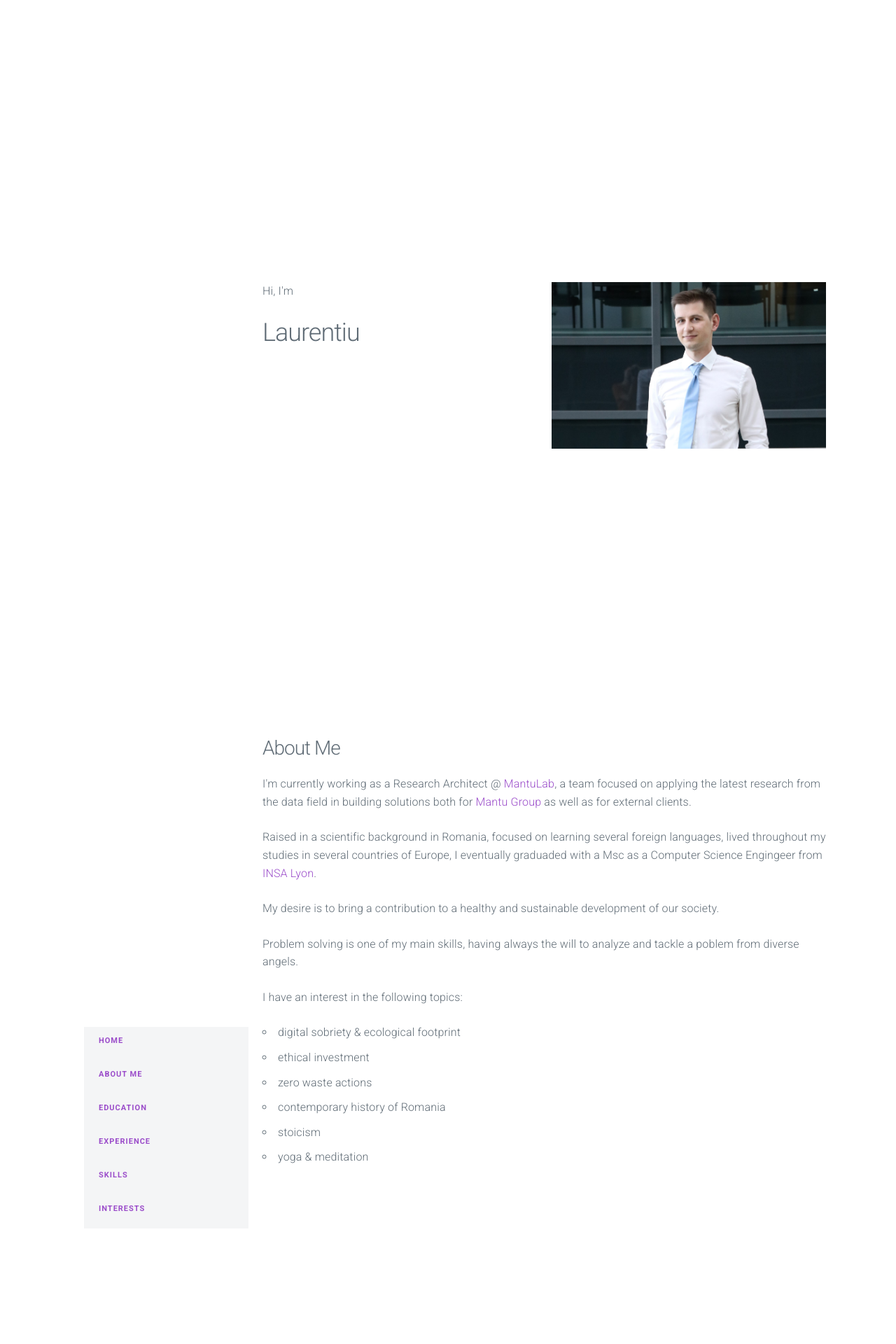
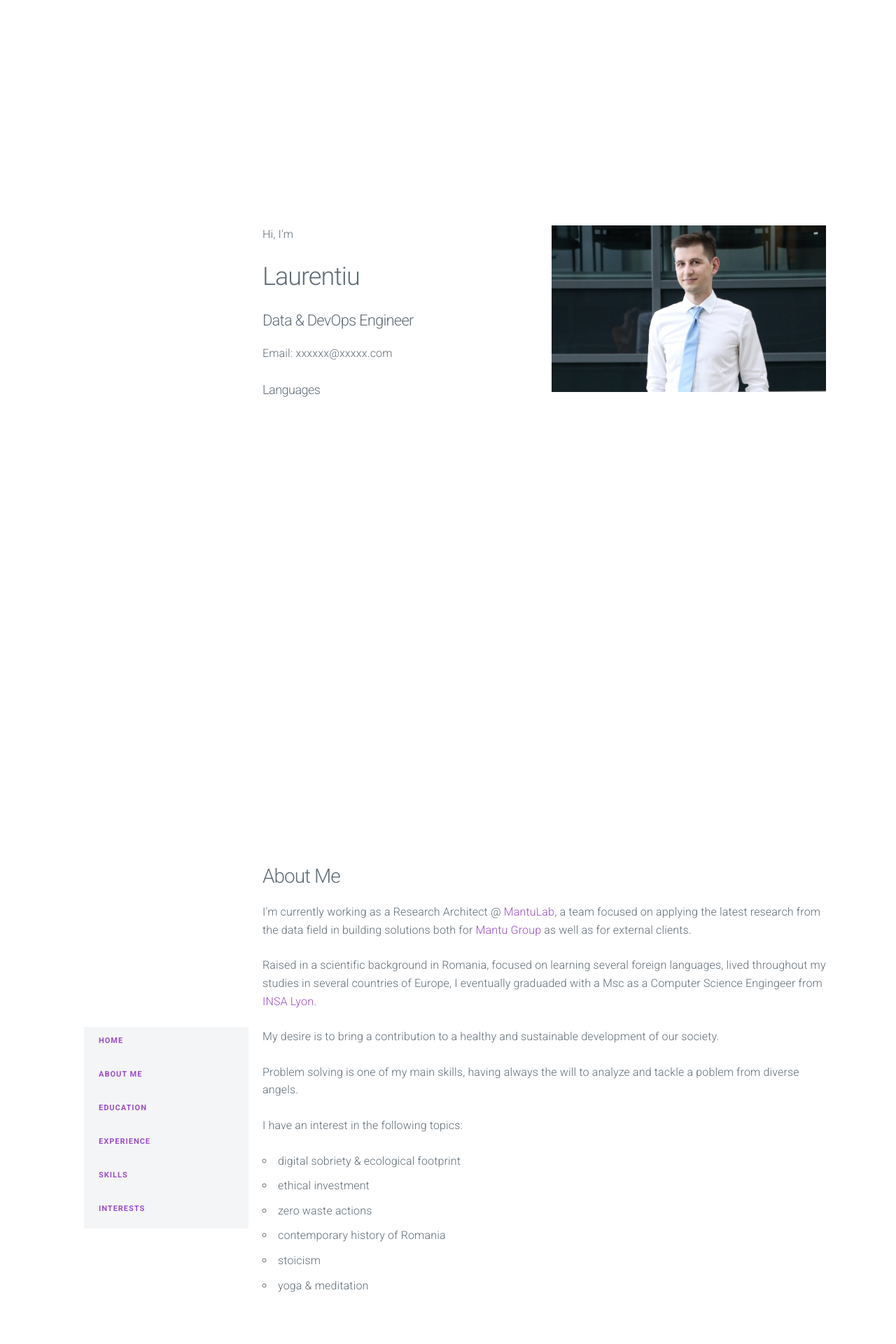
Before and after one commit to lcapatina/personal-website, a Jekyll site: the page built from index.html, in a window 1280 px wide. Shown: the top 1920 px of the page at 70% size. Built offline with Jekyll 4.4.1, drawn with Linux system fonts in a browser that asks for light colours; nearby versions of some CDN libraries; some of the changed text lies outside the part shown.

Commit message:
stable version for home, aboutme and education

```diff
--- /dev/null
+++ b/_includes/aboutme.html
@@ -0,0 +1,27 @@
+<h3 class="title">
+    About Me
+</h3>
+<div>
+    <p>
+        I'm currently working as a Research Architect @ <a href="https://www.mantulab.com">MantuLab</a>, a team focused on applying the latest research from the data field in building solutions both for <a href="https://www.mantu.com">Mantu Group</a> as well as for external clients.
+    </p>
+    <p>
+        Raised in a scientific background in Romania, focused on learning several foreign languages, lived throughout my studies in several countries of Europe, I eventually graduaded with a Msc as a Computer Science Engingeer from <a href="https://www.insa-lyon.fr/">INSA Lyon</a>.
+    </p>
+    <p>
+        My desire is to bring a contribution to a healthy and sustainable development of our society.
+    </p>
+    <p>
+        Problem solving is one of my main skills, having always the will to analyze and tackle a poblem from diverse angels.
+    </p>
+    </p>
+        I have an interest in the following topics:
+    </p>
+    <ul>
+        {% for item in site.data.interests  %}
+            <li>
+            {{item.name}}
+            </li>
+        {% endfor  %}
+    </ul>
+</div>
--- /dev/null
+++ b/_includes/education.html
@@ -0,0 +1,103 @@
+
+<h3 class="title">
+Education
+</h3>
+<div class="education-card row">
+    <div class="column">
+        <div class="row">
+            <h5>M. Eng. in Computer Science and Information Technology</h5>
+        </div>
+        <div class="row">
+            <h6><strong>Institut National des Sciences Appliquées de Lyon</strong> - Département Informatique</h6>
+        </div>
+        <div class="row">
+            <h6>2011 - 2016</h6>
+        </div>
+        <div class="row">
+            <div class="column">
+                <dl>
+                    <dt>
+                        Advanced Operating Systems
+                    </dt>
+                    <dt>
+                        Algorithms OOP and C++
+                    </dt>
+                    <dt>
+                        Security
+                    </dt>
+                </dl>
+            </div>
+            <div class="column">
+                <dl>
+                    <dt>
+                        Relational and distributed DBMS
+                    </dt>
+                    <dt>
+                        Business Intelligence
+                    </dt>
+                    <dt>
+                        Basics in Networking
+                    </dt>
+                </dl>
+            </div>
+            <div class="column">
+                <dl>
+                    <dt>
+                        Introduction in AI
+                    </dt>
+                    <dt>
+                        Probabilities & Statistics
+                    </dt>
+                    <dt>
+                        Semantical Web
+                    </dt>
+                </dl>
+            </div>
+        </div>
+    </div>
+</div>
+<div class="education-card row">
+    <div class="column">
+        <div class="row">
+            <h5>Exchange program</h5>
+        </div>
+        <div class="row">
+            <h6><strong>KTH Royal Institue of Technology Stockholm</strong> - Department of Computer Science</h6>
+        </div>
+        <div class="row">
+            <h6>2015 - 2016</h6>
+        </div>
+        <div class="row">
+            <div class="column">
+                <dl>
+                    <dt>
+                        Machine Learning Advanced Course
+                    </dt>
+                    <dt>
+                        Network Management
+                    </dt>
+                </dl>
+            </div>
+            <div class="column">
+                <dl>
+                    <dt>
+                        Distributed AI & Intelligent Agents
+                    </dt>
+                    <dt>
+                        Human Perception for IT
+                    </dt>
+                </dl>
+            </div>
+        </div>
+    </div>
+</div>
+<div class="education-card row">
+    <div class="column">
+        <div class="row">
+            <h5>Baccalaureate - Romania</h5>
+        </div>
+        <div class="row">
+            <h6>2011</h6>
+        </div>
+    </div>
+</div>
--- /dev/null
+++ b/_includes/home.html
@@ -0,0 +1,10 @@
+<div class="column">
+    <p>Hi, I'm <h2>Laurentiu</h2></p>
+    <h4>Data & DevOps Engineer</h4>
+    <p>Email: xxxxxx@xxxxx.com</p>
+    <h5>Languages</h5>
+
+</div>
+<div class="column">
+    <img src="{{site.baseurl}}/assets/img/test_image.JPG">
+</div>
--- a/_includes/navigation.html
+++ b/_includes/navigation.html
@@ -1,6 +1,6 @@
 <div class="container" id="nav-bar-container">
   <div class="navbar">
-    <ul>
+    <ul id="cv-menu">
       {% for item in site.data.navigation %}
         <div class="row">
           <button class="buton button-clear" id="{{item.id}}">{{ item.name  }}</button>
--- a/_sass/main.scss
+++ b/_sass/main.scss
@@ -44,6 +44,7 @@
 
 #cv-container {
     overflow-y: auto;
+    overflow-x: hidden;
     scroll-behavior: smooth;
     position: relative;
 }
@@ -53,11 +54,12 @@
     overflow: hidden;
   }
 
-.selected-section {
-    padding: 50% 0;
-    //display: table-cell;
-    //vertical-align: middle;
+.section {
+    padding: 40% 0;
+}
 
+.education-section {
+    padding: 20% 0;
 }
 
 .inner-selection {
@@ -65,3 +67,9 @@
     width: 300px;
     height: 100px;
 }
+
+.education-card {
+    background-color: #f4f5f6;
+    color: #655d5d;
+    margin: 1em auto;
+}
--- a/assets/js/main.js
+++ b/assets/js/main.js
@@ -1,13 +1,7 @@
-document.getElementById("home-button").onclick=function(){
-  console.log("button clicked!");
-  //document.getElementById('aboutme').classList.remove("selected-section");
-  //document.getElementById('home').classList.add("selected-section");
-  document.getElementById('home').scrollIntoView();
-}
-
-document.getElementById("aboutme-button").onclick=function(){
-  console.log("button clicked!");
-  //document.getElementById('home').classList.remove("selected-section");
-  //document.getElementById('aboutme').classList.add("selected-section");
-  document.getElementById('aboutme').scrollIntoView();
-}
+Array.from(document.getElementById('cv-menu').children).forEach(element => {
+  var buttonId = element.children[0].id;
+  var sectionId = buttonId.split("-")[0];
+  document.getElementById(buttonId).onclick=function(){
+    document.getElementById(sectionId).scrollIntoView();
+  }
+});
--- a/index.html
+++ b/index.html
@@ -3,43 +3,18 @@
 title: My website
 ---
 <div class="row"></div>
-<div class="container row selected-section" id="home">
-    <div class="column">
-        <p>Hi, I'm <h2>Laurentiu</h2></p>
-    </div>
-    <div class="column">
-        <img src="{{site.baseurl}}/assets/img/test_image.JPG">
-    </div>
+<div class="container row section" id="home">
+    {% include home.html %}
 </div>
 
 <div class="section row" id="aboutme">
     <div class="column">
-        <h3 class="title">
-        About Me
-        </h3>
-        <div>
-            <p>
-                I'm currently working as a Research Architect @ <a href="https://www.mantulab.com">MantuLab</a>, a team focused on applying the latest research from the data field in building solutions both for <a href="https://www.mantu.com">Mantu Group</a> as well as for external clients.
-            </p>
-            <p>
-                Raised in a scientific background in Romania, focused on learning several foreign languages, lived throughout my studies in several countries of Europe, I eventually graduaded with a Msc as a Computer Science Engingeer from <a href="https://www.insa-lyon.fr/">INSA Lyon</a>.
-            </p>
-            <p>
-                My desire is to bring a contribution to a healthy and sustainable development of our society.
-            </p>
-            <p>
-                Problem solving is one of my main skills, having always the will to analyze and tackle a poblem from diverse angels.
-            </p>
-            </p>
-                I have an interest in the following topics:
-            </p>
-            <ul>
-                {% for item in site.data.interests  %}
-                    <li>
-                    {{item.name}}
-                    </li>
-                {% endfor  %}
-            </ul>
-        </div>
+        {% include aboutme.html %}
     </div>
 </div>
+
+<div class="education-section row" id="education">
+    <div class="column">
+        {% include education.html %}
+    </div>
+</div>
```
